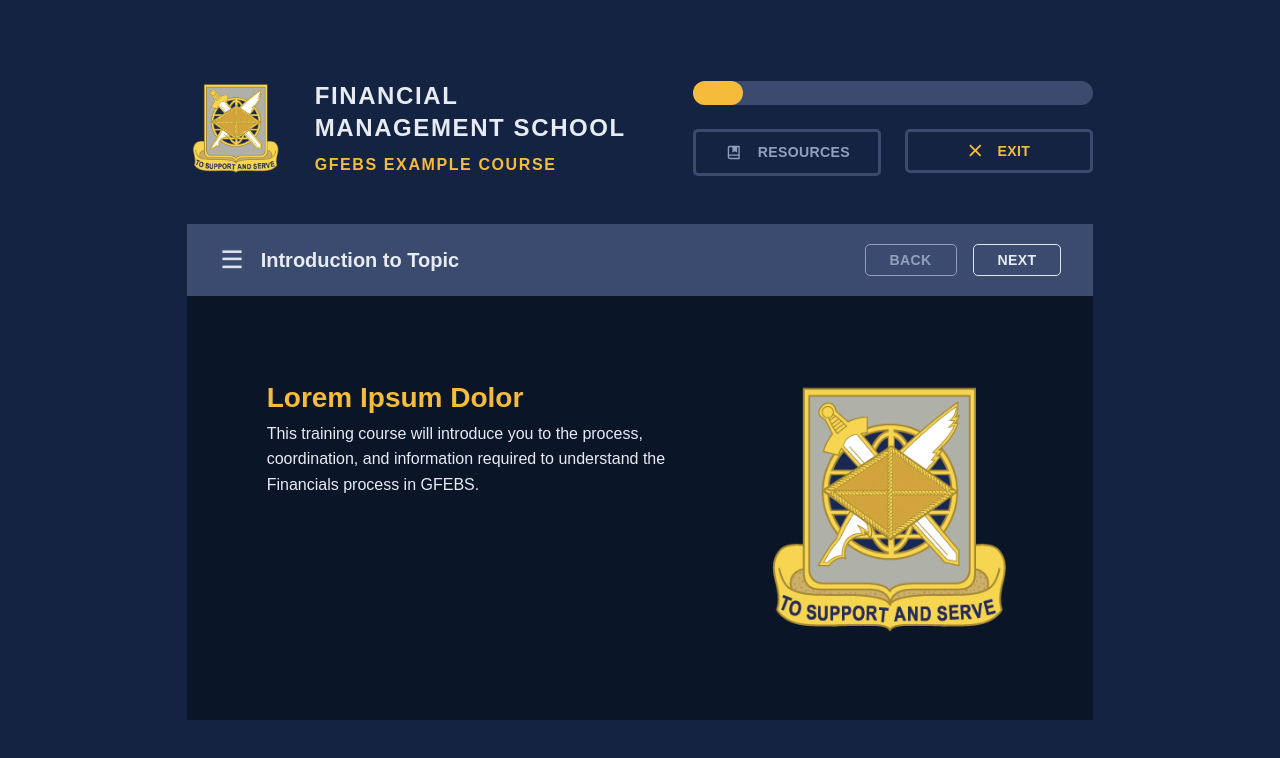
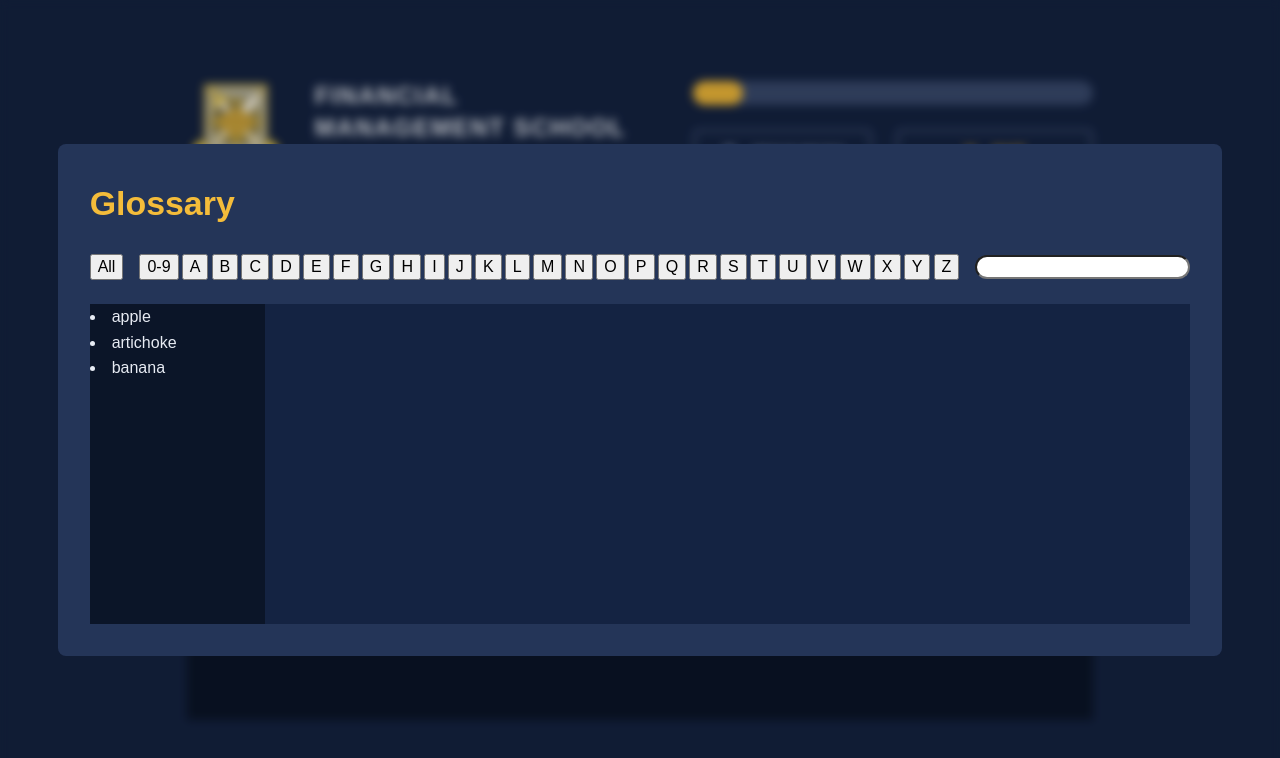
Before and after one commit to gfebs-dev-team/template-training-content, a Vue app: page / in a window 1280 px wide. Shown: the top 758 px of the page. Built offline with nearby package versions, Linux system fonts and the light colour scheme.

Commit message:
popover menu

```diff
--- a/src/assets/glossary.json
+++ b/src/assets/glossary.json
@@ -0,0 +1,14 @@
+[
+    {
+      "term": "apple",
+      "definition": "a fruit"
+    },
+    {
+      "term": "artichoke",
+      "definition": "a froot"
+    },
+    {
+      "term": "banana",
+      "definition": "another fruit"
+    }
+  ]
--- a/src/components/AppButton.vue
+++ b/src/components/AppButton.vue
@@ -39,6 +39,7 @@ button {
 .small {
   padding: var(--p-1) var(--p2);
   font-size: var(--m-2);
+  border-width: .1em!important;
 }
 
 .medium {
@@ -50,39 +51,17 @@ button {
 }
 
 .outline {
-  transition: color 0.5s, transform 0.2s, background-color 0.2s;
+  transition: box-shadow 300ms ease-in-out, color 300ms ease-in-out;
   color: var(--color-text);
   background-color: transparent;
   border: 0.2rem solid var(--color-border);
 
-  &::before {
-    content: '';
-    position: absolute;
-    top: 0;
-    left: 0;
-    width: 100%;
-    height: 100%;
-    //border: .1rem solid var(--color-border);
-    transition: opacity 0.3s, border 0.3s;
-  }
-
-  &:hover::before {
-    opacity: 0;
-  }
-
-  &.small {
-    border-width: 0.1rem;
-  }
-
   &:hover {
-    background-color: var(--color-hover-background);
-    border-color: transparent;
-    box-shadow: none;
+    box-shadow: 0 0 40px 40px var(--color-border) inset;
     color: var(--color-hover-text);
     &:disabled {
-      background-color: transparent;
+      box-shadow: none;
       color:var(--color-text);
-      border-color: var(--color-border)
     }
   }
 }
--- /dev/null
+++ b/src/components/AppGlossary.vue
@@ -0,0 +1,117 @@
+<script setup>
+const alphabet = [
+  'A',
+  'B',
+  'C',
+  'D',
+  'E',
+  'F',
+  'G',
+  'H',
+  'I',
+  'J',
+  'K',
+  'L',
+  'M',
+  'N',
+  'O',
+  'P',
+  'Q',
+  'R',
+  'S',
+  'T',
+  'U',
+  'V',
+  'W',
+  'X',
+  'Y',
+  'Z'
+]
+defineProps(['glossary'])
+</script>
+
+<template>
+  <div class="overlay">
+    <div class="glossary">
+      <h2>Glossary</h2>
+      <div class="filter-search">
+        <div class="filter">
+          <button>All</button>
+          <div class="alphabet">
+            <button>0-9</button>
+            <button v-for="(letter, index) in alphabet" :key="index">{{ letter }}</button>
+          </div>
+        </div>
+        <div class="search">
+            <input id="glossary-search" type="search">
+        </div>
+      </div>
+      <div class="terms-definitions">
+        <div class="terms-area">
+            <li v-for="(item) in glossary" :key="item.term">{{ item.term }}</li>
+        </div>
+        <div class="definition-area"></div>
+      </div>
+    </div>
+  </div>
+</template>
+
+<style lang="scss" scoped>
+.overlay {
+  position: fixed;
+  display: flex;
+  background: rgba(0, 0, 0, 0.2);
+  backdrop-filter: blur(5px);
+  z-index: 99;
+  top: 0;
+  left: 0;
+  width: 100%;
+  height: 100%;
+  align-items: center;
+  justify-content: center;
+  .glossary {
+    display: flex;
+    flex-direction: column;
+    background-color: var(--delft-blue);
+    border-radius: 0.5rem;
+    padding: 2rem;
+    gap: 1.5rem;
+
+    .filter-search {
+        display: flex;
+        gap: 1rem;
+         .filter {
+            display: flex;
+            gap: 1rem;
+
+            .alphabet {
+                display: flex;
+                gap: .2rem;
+            }
+         }
+         .search {
+            #glossary-search {
+                border-radius: 1rem;
+            }
+         }
+    }
+
+    .terms-definitions {
+        display: flex;
+        height: 20rem;
+        width: 100%;
+        .terms-area {
+            width: 13rem;
+            height: 100%;
+            background-color: var(--oxford-blue);
+        }
+
+        .definition-area {
+            width: 100%;
+            height: 100%;
+            background-color: var(--space-cadet);
+        }
+    }
+  }
+}
+</style>
--- /dev/null
+++ b/src/components/AppPopover.vue
@@ -0,0 +1,38 @@
+<script setup>
+import AppButton from './AppButton.vue';
+import { ref, watch } from 'vue';
+
+const popover = ref(false);
+
+watch((popover)=>{
+  console.log(popover.value)
+})
+defineProps(['buttonStyle'])
+</script>
+
+<template>
+  <div class="outside" @click="popover = false"></div>
+  <div>
+    <AppButton v-bind="buttonStyle" @click="popover = !popover"><slot name="button-name"></slot></AppButton>
+    <div class="menu" v-if="popover" @click="popover = false">
+      <slot name="menu"></slot>
+    </div>
+  </div>
+</template>
+
+<style scoped lang="scss">
+.outside {
+  top: 0;
+  left: 0;
+  position: fixed;
+  width: 100vw;
+  height: 100vh;
+}
+.menu {
+  position: absolute;
+  width: max-content;
+  max-width: 20rem;
+  z-index: 1;
+  margin-top: .5rem;
+}
+</style>
--- a/src/components/ContentContainer.vue
+++ b/src/components/ContentContainer.vue
@@ -1,12 +1,15 @@
 <script setup>
 import ContentHeader from '../components/ContentHeader.vue'
+import AppGlossary from './AppGlossary.vue';
 import SlideContainer from './SlideContainer.vue'
+import glossary from '../assets/glossary.json';
 
 defineProps(['topic', 'courseCode', 'courseTitle', 'title'])
 </script>
 
 <template>
   <main>
+    <AppGlossary :glossary="glossary"></AppGlossary>
     <ContentHeader>GFEBS {{ courseCode }} {{ courseTitle }}</ContentHeader>
     <SlideContainer :topic="topic" :title="title" />
 
--- a/src/components/ContentHeader.vue
+++ b/src/components/ContentHeader.vue
@@ -1,5 +1,6 @@
 <script setup>
-import AppButton from './AppButton.vue';
+import AppButton from './AppButton.vue'
+import AppPopover from './AppPopover.vue'
 import { watch } from 'vue'
 import { useSlidesStore } from '@/stores/slides'
 import { storeToRefs } from 'pinia'
@@ -10,9 +11,9 @@ const { total, toggleSidebar } = slides
 let progress = `width: ${(current.value + 1 / total) * 100}%`
 
 const buttonStyle = {
-  'size': 'medium',
-  'color': 'darkMode',
-  'variant': 'outline',
+  size: 'medium',
+  color: 'darkMode',
+  variant: 'outline'
 }
 
 watch(current, () => {
@@ -44,8 +45,9 @@ function windowClose() {
         <div id="progress" :style="progress"></div>
       </div>
       <div class="buttons">
-        <AppButton id="heading-index" v-bind=buttonStyle @click="toggleSidebar">
-          <svg
+        <AppPopover id="heading-index" :buttonStyle="buttonStyle">
+          <template #button-name
+            ><svg
               width="17"
               height="17"
               viewBox="0 0 17 17"
@@ -58,8 +60,18 @@ function windowClose() {
               />
             </svg>
             Resources
-        </AppButton>
-        <AppButton id="heading-exit" v-bind=buttonStyle @click="windowClose()">
+          </template>
+
+          <template #menu>
+            <div class="resource-menu">
+              <ul>
+                <li>Glossary</li> <!--Set Glossary Popup and bind to click-->
+                <li><a href="/">GFEBS Production PSW</a></li>
+              </ul>
+            </div>
+          </template>
+        </AppPopover>
+        <AppButton id="heading-exit" v-bind="buttonStyle" @click="windowClose()">
           <svg
             width="13"
             height="13"
@@ -136,10 +148,38 @@ nav {
       align-items: flex-start;
       gap: 1.5rem;
       align-self: stretch;
-      #heading-exit{
-        color:var(--color-accent);
+      .resource-menu {
+        background-color: var(--oxford-blue);
+        width: fit-content;
+        border-radius: 0.5rem;
+        ul {
+          display: flex;
+          flex-direction: column;
+          padding: 0.5rem;
+          list-style: none;
+          justify-content: center;
+          li {
+            padding: 0.5rem;
+            border-radius: 0.25rem;
+            font-size: var(--m-2);
+            font-weight: 700;
+            a {
+              font-size: var(--m-2);
+              font-weight: 700;
+              text-decoration: none;
+              &:visited {
+                color: inherit;
               }
-
+            }
+            &:hover {
+              background-color: var(--mas-blue);
+            }
+          }
+        }
+      }
+      #heading-exit {
+        color: var(--color-accent);
+      }
     }
   }
 }
--- a/src/components/SideBar.vue
+++ b/src/components/SideBar.vue
@@ -161,7 +161,6 @@ defineProps(['title'])
     position: absolute;
     bottom: 0.6rem;
     left: 0.8rem;
-    z-index: 2;
     font-weight: bold;
     background: none;
     border: none;
--- a/src/components/SlideContainer.vue
+++ b/src/components/SlideContainer.vue
@@ -21,7 +21,7 @@ defineProps(['topic', 'title'])
     <SlideHeader>{{ topic }}</SlideHeader>
     <div class="slide-area">
       <SideBar :title="title"/>
-      <div id="slide" v-for="(slide, index) in slidesComp" :key="index">
+      <div :class="['slide', {active: index == current}]" v-for="(slide, index) in slidesComp" :key="index">
         <Transition>
           <component :is="slide" v-show="index == current"></component>
         </Transition>
@@ -45,10 +45,14 @@ defineProps(['topic', 'title'])
   overflow: hidden;
   height: 100%;
   flex-direction: column;
-  #slide {
+  .slide {
     position: absolute;
     height:100%;
     width: 100%;
+    z-index: -99;
+    &.active {
+      z-index: 0;
+    }
   }
 }
 
--- a/src/components/SlideTermButton.vue
+++ b/src/components/SlideTermButton.vue
@@ -27,7 +27,6 @@ button {
   color: var(--color-text-dark);
   font-weight: 700;
   font-size: var(--m-1);
-  z-index: 1;
   background: var(--space-cadet);
   line-height: 20px;
   transition: all, color 0.1s ease-in-out;
--- a/src/components/SlideTerms.vue
+++ b/src/components/SlideTerms.vue
@@ -47,7 +47,6 @@ defineProps({
   border-radius: 5px;
   display: flex;
   width: 100%;
-  z-index: 1;
   flex-direction: column;
   gap: 1.5rem;
   padding: 2rem;
```
Lines whose indentation alone changed are shown as unchanged.
